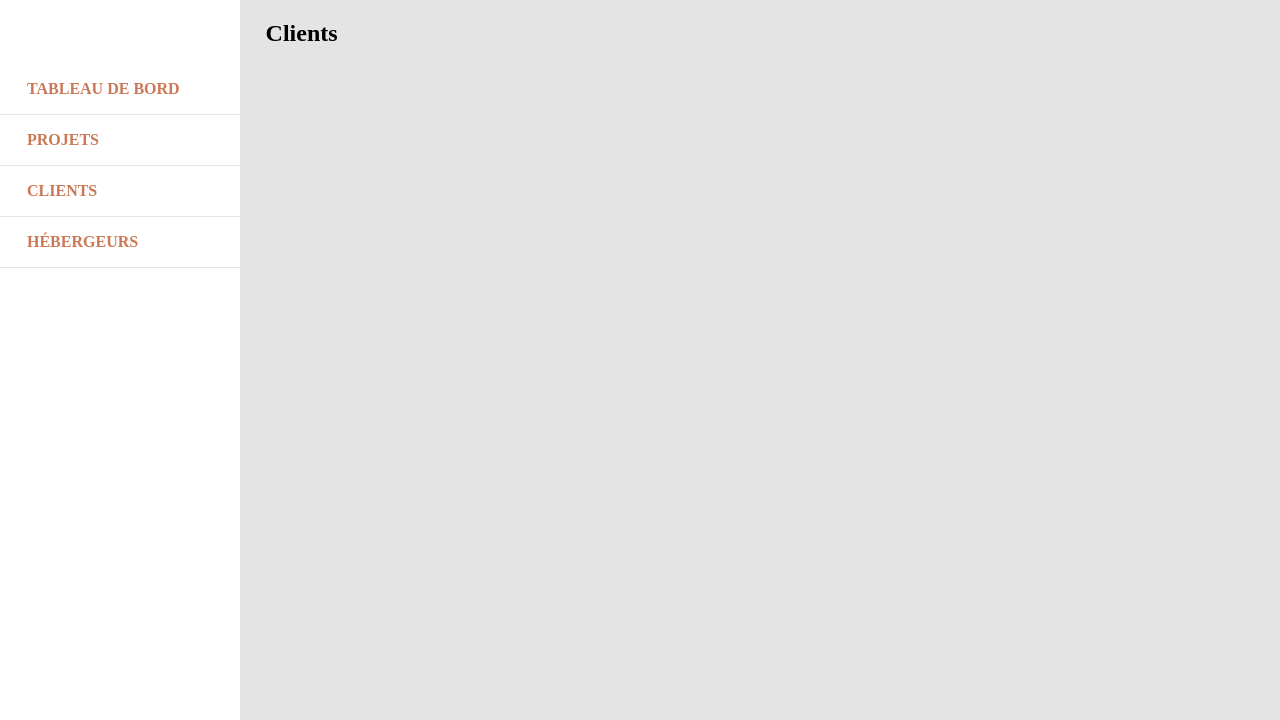
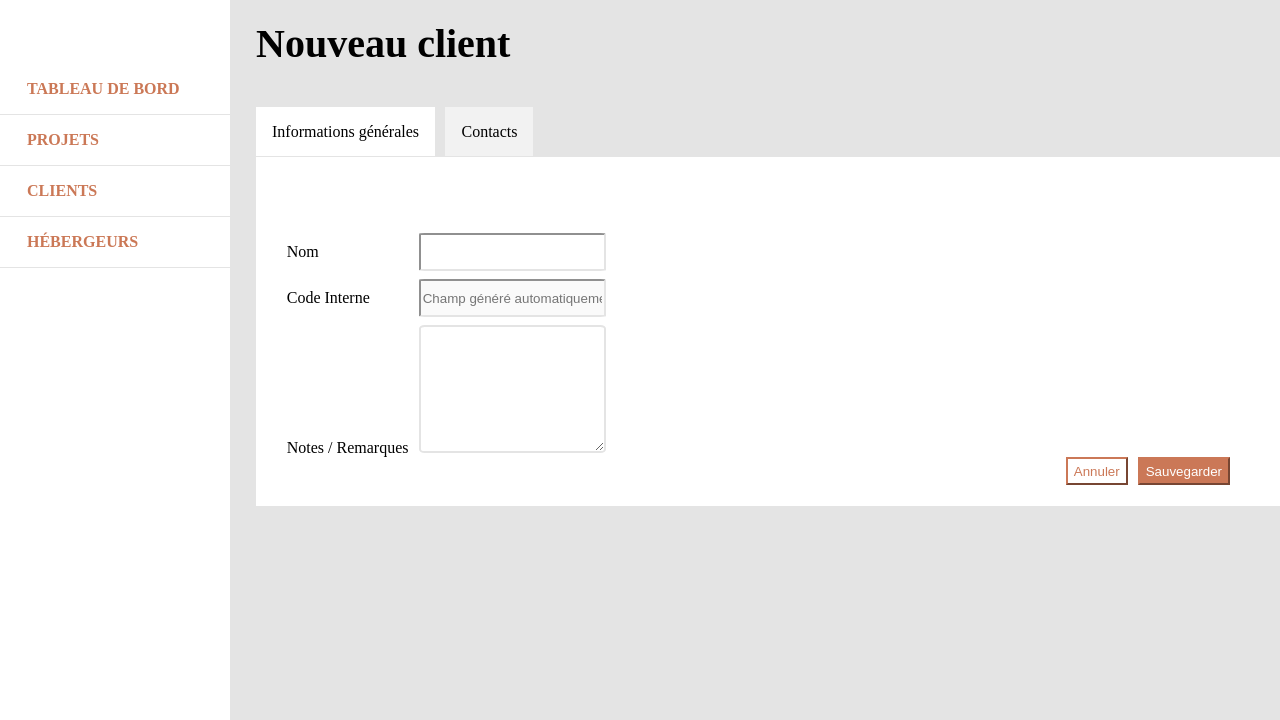
Before and after one commit to 0xLosko/symfo-gestion-com, a Symfony app: template templates/components/customer.html.twig in a window 1280 px wide. Shown: the part 80-800 px from the top of the page. Run offline with Twig, Linux system fonts and the light colour scheme; the template is opened without the code that fills it, so the values that code supplies are empty; some libraries are stand-ins or nearby versions.

Commit message:
Front twig

```diff
--- a/templates/components/customer.html.twig
+++ b/templates/components/customer.html.twig
@@ -1,6 +1,41 @@
 {% extends 'base.html.twig' %}
 {% block content_right %}
     <section class="right-section">
-        <h1>Clients</h1>
+        <div id="add">
+            <h1 class="title-right-section">Nouveau client</h1>
+
+            <div>
+                <a class='btn-form-top' href="">Informations générales</a>
+                <a class='btn-form-top' id="contacts" href="">Contacts</a>
+            </div>
+            <div class="right-contents">
+                <div>
+                    <form class="add-user-form" method="post">
+                        <p class="error">
+                            <?php
+                            echo $error;
+                            ?>
+                        </p>
+                        <div>
+                            <p class="error"><?php //echo $error;?></p>
+                            <label class="add-user-label" for="name">Nom</label>
+                            <input class="add-user-input" type="text" id="name" name="name">
+                        </div>
+                        <div>
+                            <label class="add-user-label" for="code">Code Interne</label>
+                            <input class="add-user-input" type="text" id="code" name="code" placeholder="Champ généré automatiquement" disabled>
+                        </div>
+                        <div>
+                            <label class="add-user-label" for="name">Notes / Remarques</label>
+                            <textarea class="add-user-textarea add-user-input"id="notes" name="notes"></textarea>
+                        </div>
+                        <div class="btn-form-bottom">
+                            <input id="btn-cancel" type="submit" value="Annuler">
+                            <input id="btn-save" type="submit" name="add" value="Sauvegarder">
+                        </div>
+                    </form>
+                </div>
+            </div>
+        </div>
     </section>
 {% endblock %}
```
Also changed, not shown: templates/components/host.html.twig (+35 -1 lines), templates/components/project.html.twig (+21 -1 lines).
